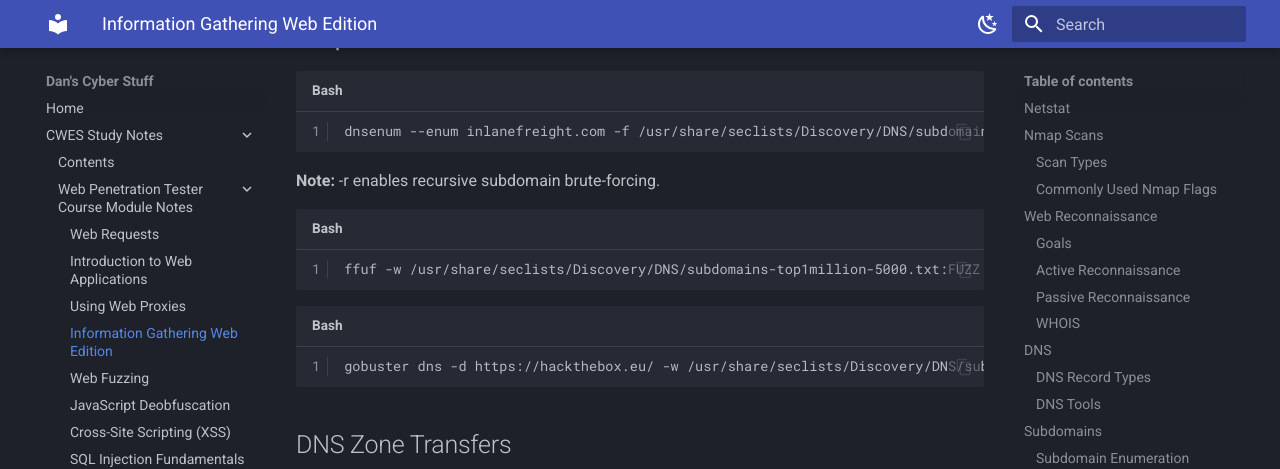
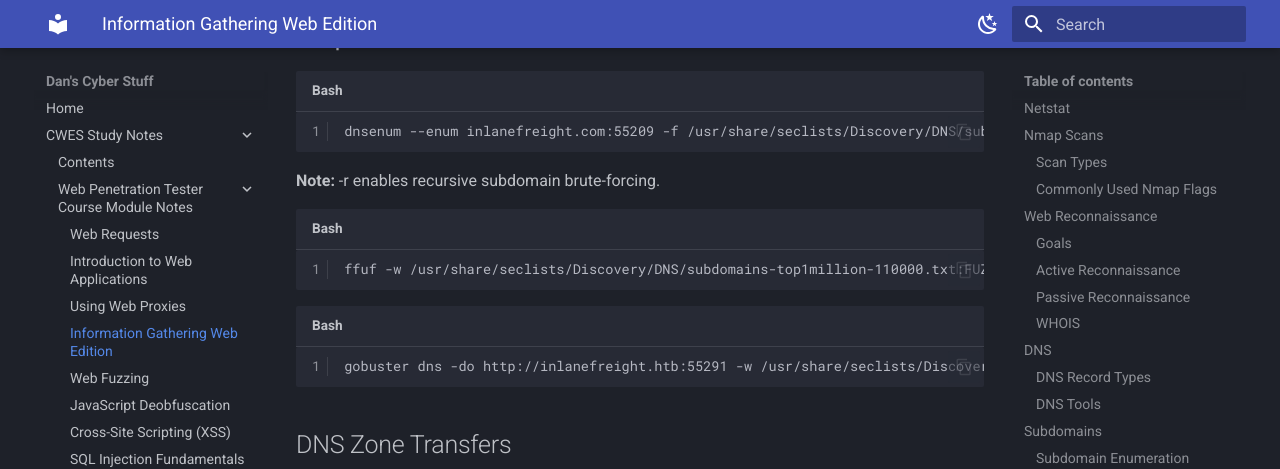
Before and after one commit to variable190/BugBounty, an MkDocs documentation site: the page built from docs/cwes-study-notes/information-gathering-web-edition.md, in a window 1280 px wide and 1400 px high, scrolled down 5527 px. Shown: the top 469 px of the window. Built offline with MkDocs 1.6.1 and Material for MkDocs 9.7.7, drawn with Linux system fonts in a browser that asks for light colours; some of the changed text lies outside the part shown.

Commit message:
update information gathering web edition page

````diff
--- a/docs/cwes-study-notes/information-gathering-web-edition.md
+++ b/docs/cwes-study-notes/information-gathering-web-edition.md
@@ -136,16 +136,16 @@
 **Examples:**
 
 ```bash
-dnsenum --enum inlanefreight.com -f /usr/share/seclists/Discovery/DNS/subdomains-top1million-20000.txt -r
+dnsenum --enum inlanefreight.com:55209 -f /usr/share/seclists/Discovery/DNS/subdomains-top1million-20000.txt -r
 ```
 **Note:** -r enables recursive subdomain brute-forcing.
 
 ```bash
-ffuf -w /usr/share/seclists/Discovery/DNS/subdomains-top1million-5000.txt:FUZZ -u https://hackthebox.eu/
+ffuf -w /usr/share/seclists/Discovery/DNS/subdomains-top1million-110000.txt:FUZZ -u http://FUZZ:inlanefreight.htb:55291
 ```
 
 ```bash
-gobuster dns -d https://hackthebox.eu/ -w /usr/share/seclists/Discovery/DNS/subdomains-top1million-5000.txt
+gobuster dns -do http://inlanefreight.htb:55291 -w /usr/share/seclists/Discovery/DNS/subdomains-top1million-110000.txt
 ```
 
 ## DNS Zone Transfers
@@ -174,7 +174,7 @@
 
 **Examples:**
 ```bash
-gobuster vhost -u http://192.0.2.1 -w /usr/share/seclists/Discovery/DNS/subdomains-top1million-5000.txt --append-domain
+gobuster vhost -u http://192.0.2.1 -w /usr/share/seclists/Discovery/DNS/subdomains-top1million-110000.txt --append-domain
 gobuster vhost -u http://web1337.inlanefreight.htb:8888 -w /usr/share/seclists/Discovery/DNS/subdomains-top1million-110000.txt -t 60 --append-domain
 ```
 
````
